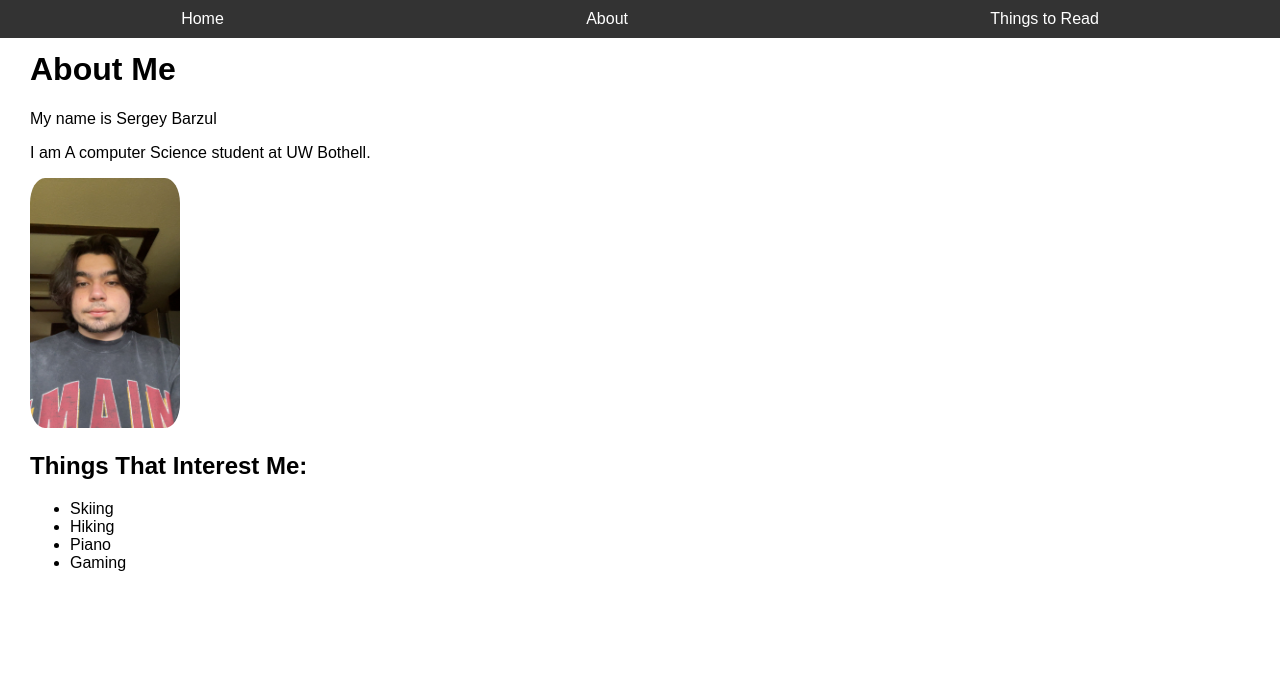
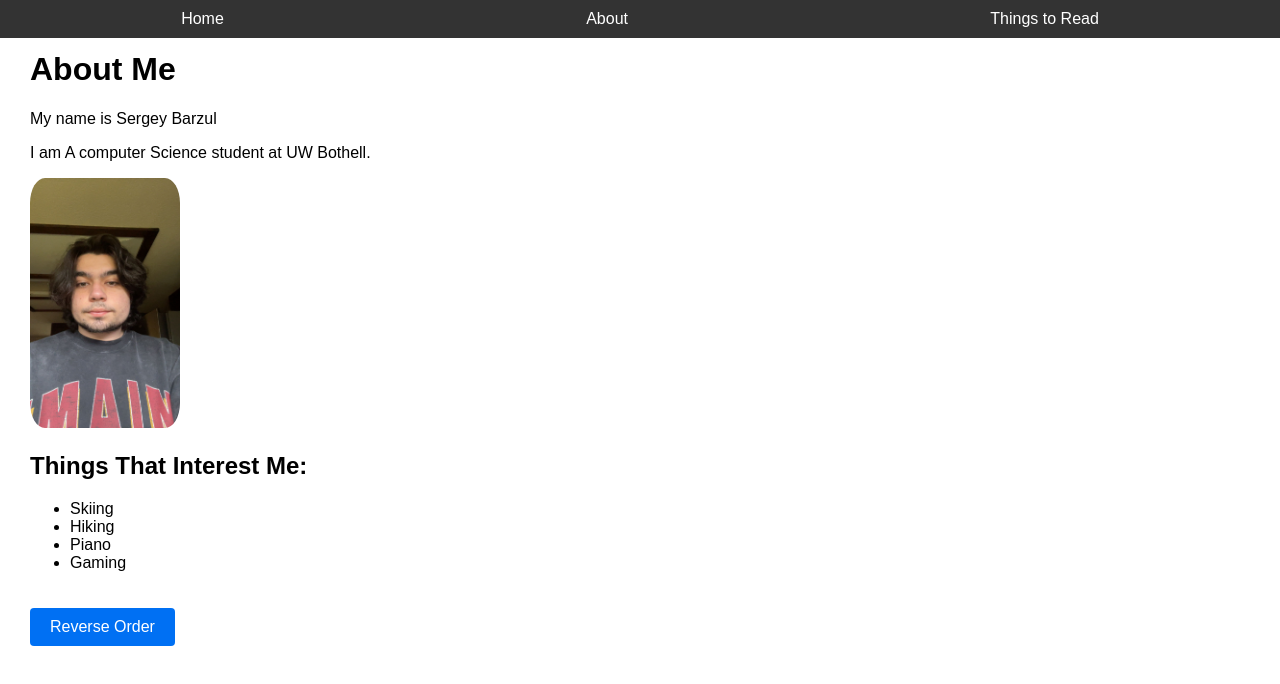
Before and after one commit to sergeycodes/next-portfolio, a Next.js app: page /about in a window 1280 px wide. Shown: the top 684 px of the page. Built offline with nearby package versions, Linux system fonts and the light colour scheme.

Commit message:
added more information to the things to read page

```diff
--- a/src/app/about/page.js
+++ b/src/app/about/page.js
@@ -34,7 +34,7 @@ export default function About() {
             <li key={index}>{interest}</li>
           ))}
         </ul>
-        <button className={styles.button} onClick={reorderList}>
+        <button className={styles.aboutButton} onClick={reorderList}>
           {isReordered ? 'Original Order' : 'Reverse Order'}
         </button>
       </div>
--- a/src/app/styles/Home.module.css
+++ b/src/app/styles/Home.module.css
@@ -70,6 +70,22 @@
   background-color: #005bb5;
 }
 
+.aboutButton {
+  background-color: #0070f3;
+  color: white;
+  border: none;
+  padding: 10px 20px;
+  font-size: 1em;
+  border-radius: 4px;
+  cursor: pointer;
+  margin-top: 20px;
+  text-decoration: none; /* Remove default underline */
+}
+
+.aboutButton:hover {
+  background-color: #005bb5;
+}
+
 
 @media (max-width: 768px) {
   .hero {
```
Also changed, not shown: src/app/things_to_read/page.js (+7 -7 lines), public/ovie.jpeg (added), public/spartas-pizza.png (added).
